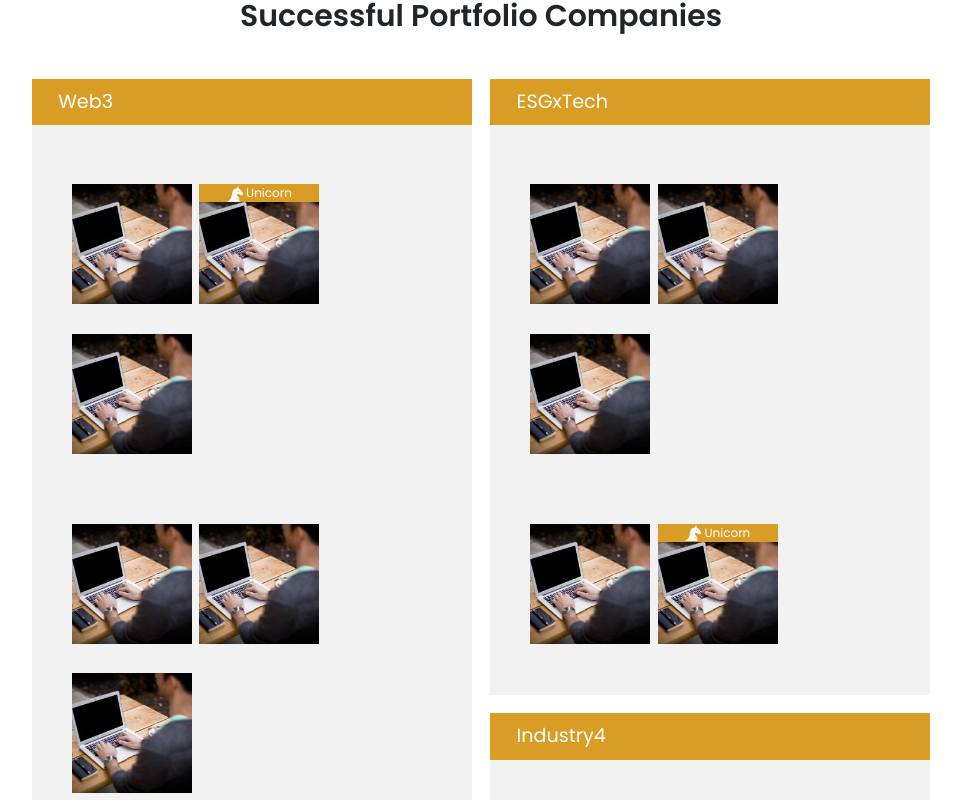
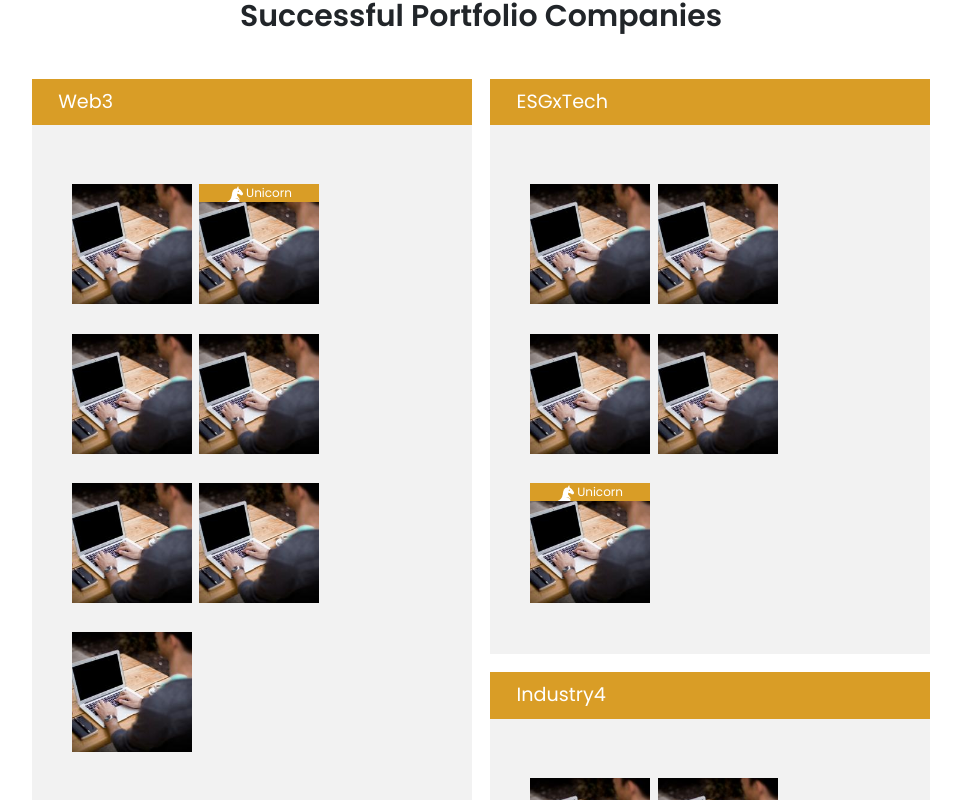
Before and after one commit to lukaswan/angelhub-spa, a Next.js app: page / in a window 1280 px wide. Shown: the part 1200-2000 px from the top of the page, without its empty margins (159-1120 px from the left). Built offline with nearby package versions, Linux system fonts and the light colour scheme.

Commit message:
quick portfolio mobile

```diff
--- a/components/Portfolio/PortfolioCard.js
+++ b/components/Portfolio/PortfolioCard.js
@@ -14,21 +14,18 @@ export default function SuccessfulPortfolioCard({category,projects}) {
         <div className={`card ${styles.card}`}>
           <div className={`card-title ${styles.cardTitle}`} onClick={handleClick}>{category}</div>
           <div className={toggled?`card-body`:`card-body d-none d-md-block`}>
-            {/* Populate x3 images wide grid */}
-            {projects?
-            dataParser(projects, 3).map(
-              (row,idx) =>
-                <div className={`row ${styles.imageRow}`} key={idx}>
-                  {row.map((item,idx) =>{
-                    return(
-                    <div key={idx} className={`col-sm-4 d-flex-column ${styles.projectImg}`} style={{backgroundImage:`url(${item.image})`}}>
-                    {item.unicorn?<p className={`${styles.unicorn}`}><img src="/images/unicorn.png" alt="Unicorn"/> Unicorn</p>:null}
+            {/* Populate x2/x3 images wide grid */}
+            <div className={`row ${styles.imageRow}`}>
+              {projects?
+                projects.map(((item,idx) => {
+                return(
+                    <div key={idx} className={`col-sm-6 d-flex-column ${styles.projectImg}`} style={{backgroundImage:`url(${item.image})`}}>
+                      {item.unicorn?<p className={`${styles.unicorn}`}><img src="/images/unicorn.png" alt="Unicorn"/> Unicorn</p>:null}
                     </div>
-                  )}
-                  )}
-              </div>
-            )
-          :null}
+                )
+                }))
+              :null}
+            </div>
           </div>
         </div>
       </div>
```
